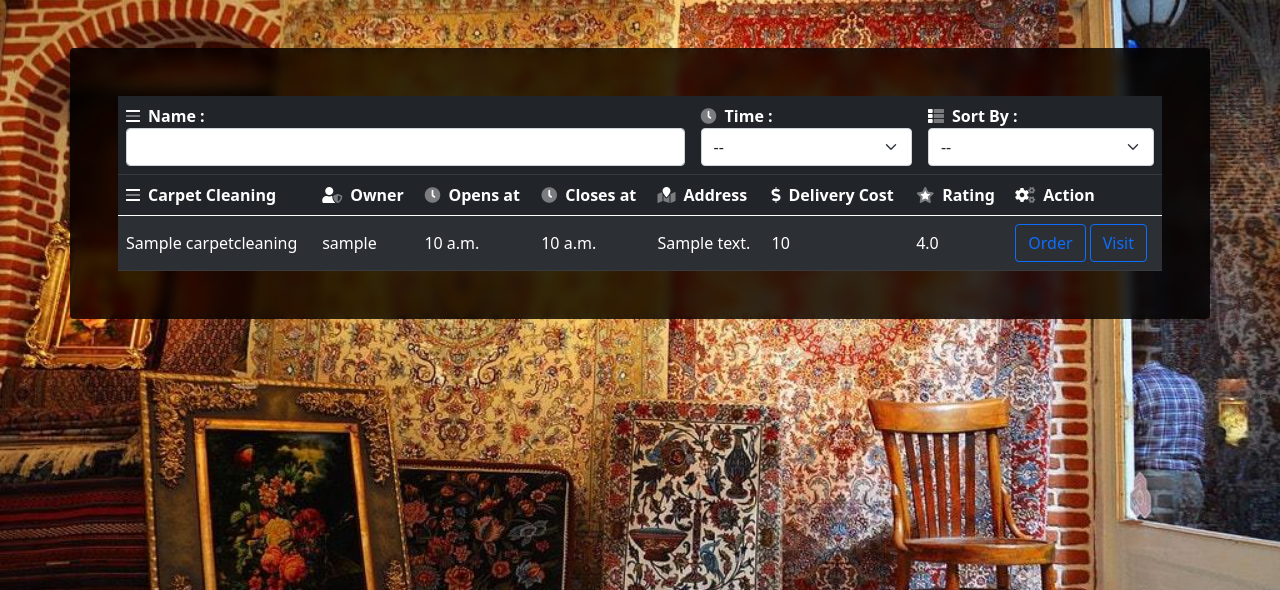
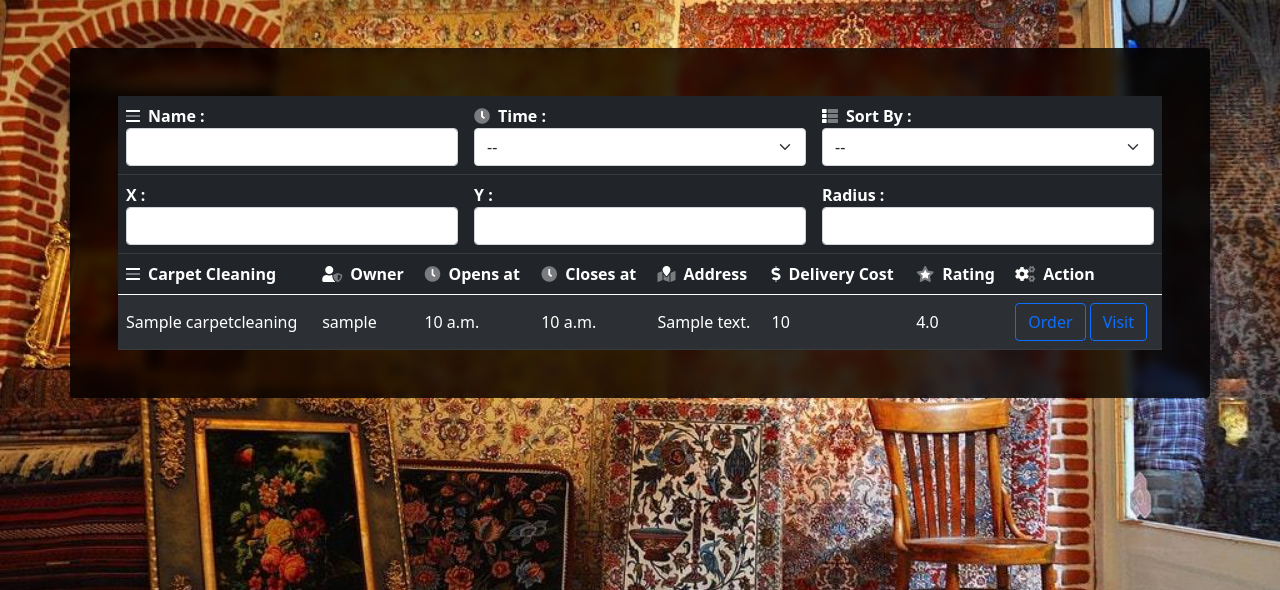
Before and after one commit to Broken37/carpet-cleaning, a Django app: page /carpet_cleaning/list in a window 1280 px wide. Shown: the part 56-646 px from the top of the page. Run offline with Django 3.2, Linux system fonts and the light colour scheme; tables that the repository leaves empty hold one stand-in row (values such as "Sample post"); lists and menus that the app fills with data are empty; some libraries are stand-ins or nearby versions.

Commit message:
filter by location added

```diff
--- a/CarpetShops/templates/CarpetShops/carpetcleanings.html
+++ b/CarpetShops/templates/CarpetShops/carpetcleanings.html
@@ -23,6 +23,14 @@
                 <option value="rating">Rating</option>
             </select>
             </th>
+        </tr>
+        <tr>
+            <th> X : <input type="number" class="form-control" aria-label="Small" aria-describedby="inputGroup-sizing-sm"
+                            id="x-filter" value="{{ x_filter }}" onchange="myFunction()"></th>
+            <th> Y : <input type="number" class="form-control" aria-label="Small" aria-describedby="inputGroup-sizing-sm"
+                            id="y-filter" value="{{ y_filter }}" onchange="myFunction()"></th>
+            <th> Radius : <input type="number" class="form-control" aria-label="Small" aria-describedby="inputGroup-sizing-sm"
+                                 id="radius-filter" value="{{ radius_filter }}" onchange="myFunction()"></th>
         </tr>
         </thead>
     </table>
@@ -83,10 +91,28 @@
             var name_filter = document.getElementById('name-filter').value;
             var open_status = document.getElementById('open-status').value;
             var sort_by = document.getElementById('sort-by').value;
+            var x_filter = document.getElementById('x-filter').value;
+            var y_filter = document.getElementById('y-filter').value;
+            var radius_filter = document.getElementById('radius-filter').value;
             if (name_filter !== '') {
                 urlParams.set('name', name_filter);
             } else {
                 urlParams.delete('name')
+            }
+            if (x_filter !== '') {
+                urlParams.set('x', x_filter);
+            } else {
+                urlParams.delete('x')
+            }
+            if (y_filter !== '') {
+                urlParams.set('y', y_filter);
+            } else {
+                urlParams.delete('y')
+            }
+            if (radius_filter !== '') {
+                urlParams.set('radius', radius_filter);
+            } else {
+                urlParams.delete('radius')
             }
             urlParams.set('open_status', open_status);
             urlParams.set('sort_by', sort_by);
--- a/CarpetShops/views.py
+++ b/CarpetShops/views.py
@@ -36,8 +36,16 @@ def getCarpetCleanings(request, **kwargs):
     elif sort_by == 'name':
         carpets = carpets.order_by('name')
 
-    context = {"carpetcleanings": carpets,
-               'name_filter': name_filter, 'open_status': open_status, 'sort_by':sort_by}
+    x = request.GET.get('x', '')
+    y = request.GET.get('y', '')
+    radius = request.GET.get('radius', '')
+    if x and y and radius:
+        x, y, radius = int(x), int(y), int(radius)
+        carpets = carpets.filter(Q(latitude__gte=y-radius) & Q(latitude__lte=y+radius) &
+                                 Q(longitude__gte=x-radius) & Q(longitude__lte=x+radius))
+
+    context = {"carpetcleanings": carpets, 'name_filter': name_filter, 'open_status': open_status,
+               'sort_by': sort_by, 'x_filter': x, 'y_filter': y, 'radius_filter': radius}
     context.update(**kwargs)
     return render(request, "CarpetShops/carpetcleanings.html", context)
 
```
